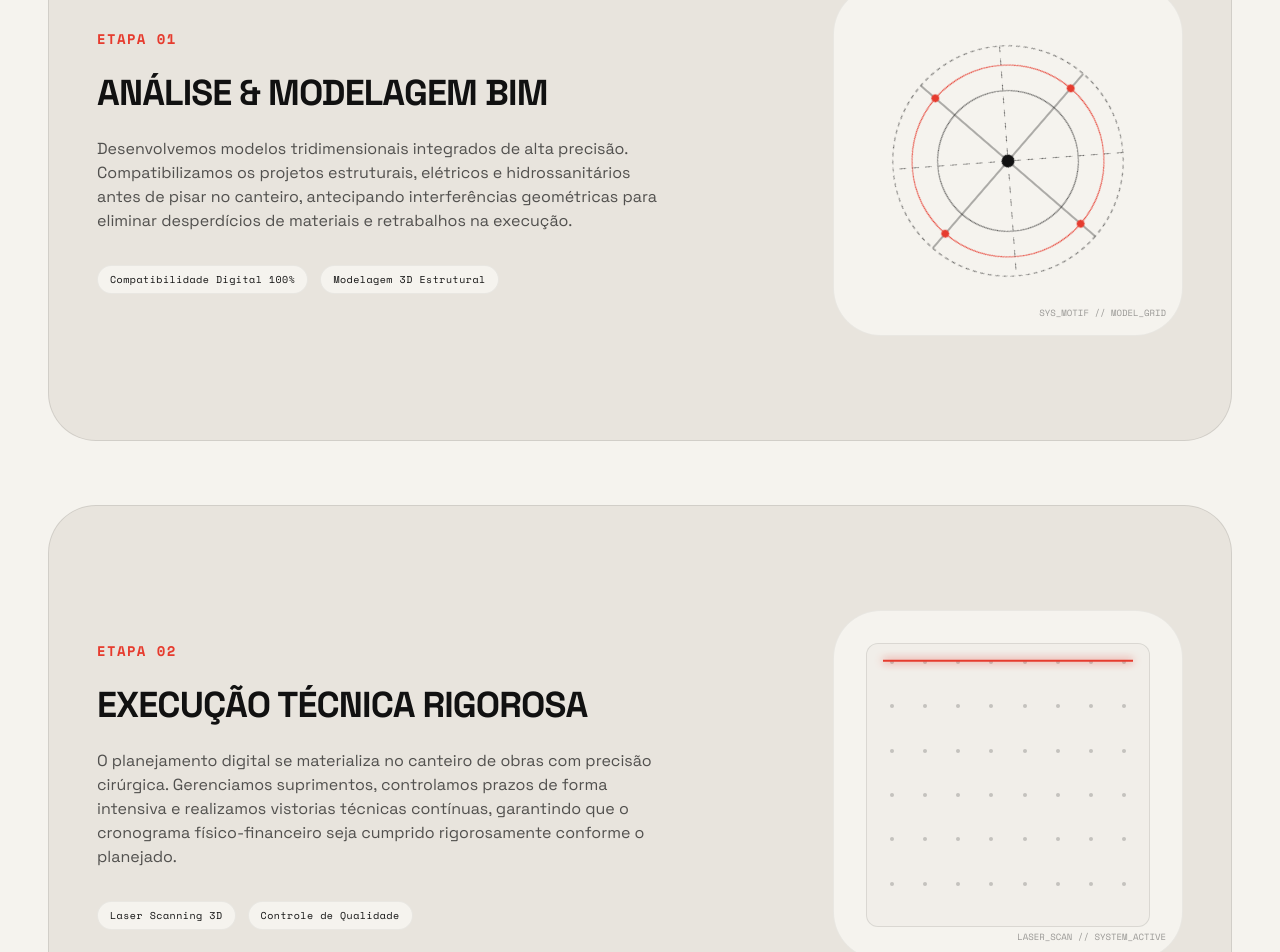
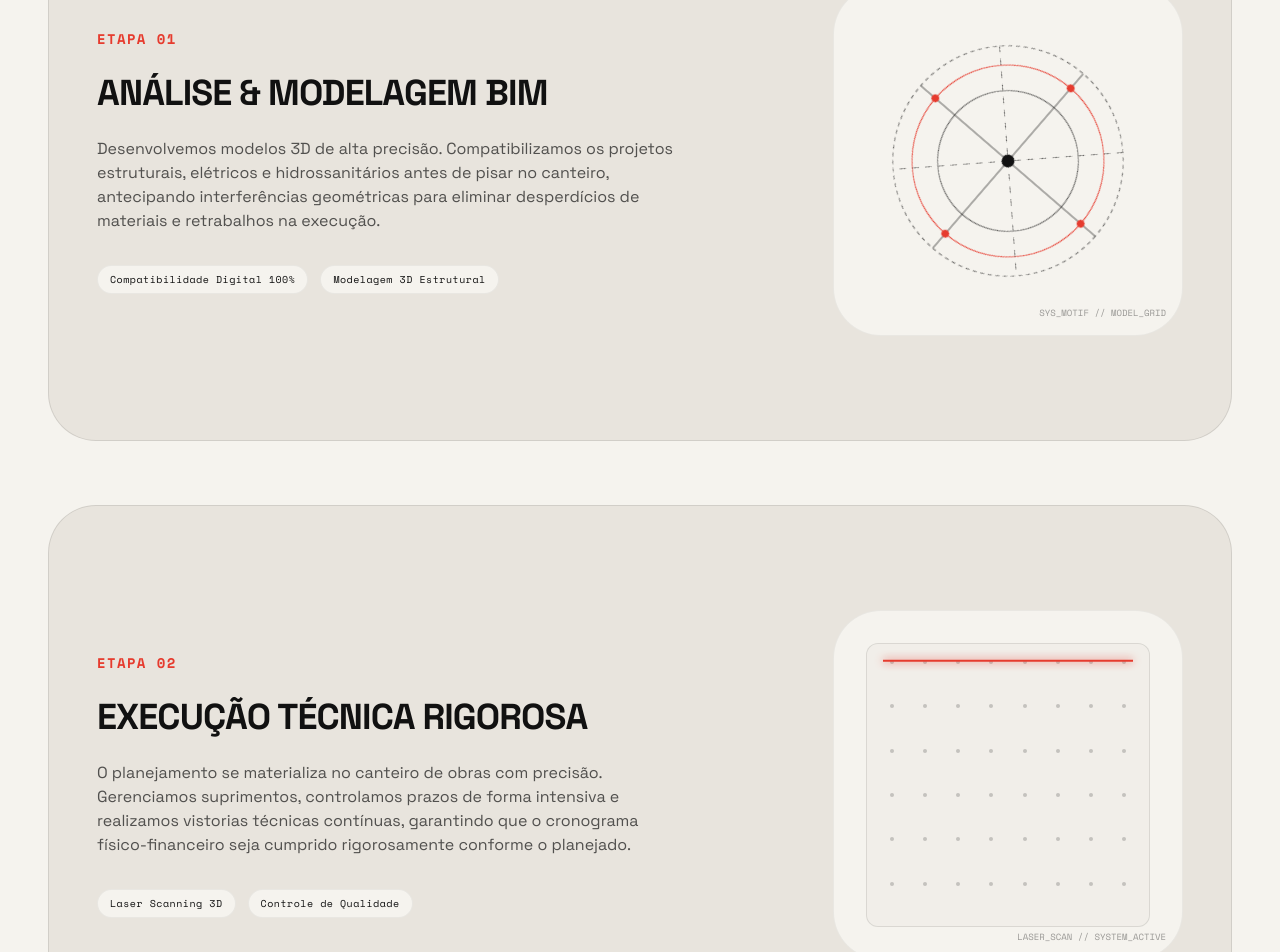
Before and after one commit to Arlison-7/op_engenharia, a React (Vite) app: page / in a window 1280 px wide. Shown: the part 3000-3952 px from the top of the page. Built offline with nearby package versions, Linux system fonts and the light colour scheme.

Commit message:
Ajusta textos das ETAPAS 01 e 02 no Protocolo Sequencial

```diff
--- a/src/App.jsx
+++ b/src/App.jsx
@@ -638,7 +638,7 @@ export default function App() {
                 Análise & Modelagem BIM
               </h3>
               <p className="font-sans text-sm md:text-base text-black-dark/70 leading-relaxed font-light">
-                Desenvolvemos modelos tridimensionais integrados de alta precisão. Compatibilizamos os projetos estruturais, elétricos e hidrossanitários antes de pisar no canteiro, antecipando interferências geométricas para eliminar desperdícios de materiais e retrabalhos na execução.
+                Desenvolvemos modelos 3D de alta precisão. Compatibilizamos os projetos estruturais, elétricos e hidrossanitários antes de pisar no canteiro, antecipando interferências geométricas para eliminar desperdícios de materiais e retrabalhos na execução.
               </p>
               <div className="flex flex-wrap gap-3 pt-2">
                 <span className="bg-off-white font-mono text-[10px] tracking-wider py-1.5 px-3 rounded-full border border-black-dark/5">Compatibilidade Digital 100%</span>
@@ -683,7 +683,7 @@ export default function App() {
                 Execução Técnica Rigorosa
               </h3>
               <p className="font-sans text-sm md:text-base text-black-dark/70 leading-relaxed font-light">
-                O planejamento digital se materializa no canteiro de obras com precisão cirúrgica. Gerenciamos suprimentos, controlamos prazos de forma intensiva e realizamos vistorias técnicas contínuas, garantindo que o cronograma físico-financeiro seja cumprido rigorosamente conforme o planejado.
+                O planejamento se materializa no canteiro de obras com precisão. Gerenciamos suprimentos, controlamos prazos de forma intensiva e realizamos vistorias técnicas contínuas, garantindo que o cronograma físico-financeiro seja cumprido rigorosamente conforme o planejado.
               </p>
               <div className="flex flex-wrap gap-3 pt-2">
                 <span className="bg-off-white font-mono text-[10px] tracking-wider py-1.5 px-3 rounded-full border border-black-dark/5">Laser Scanning 3D</span>
```
